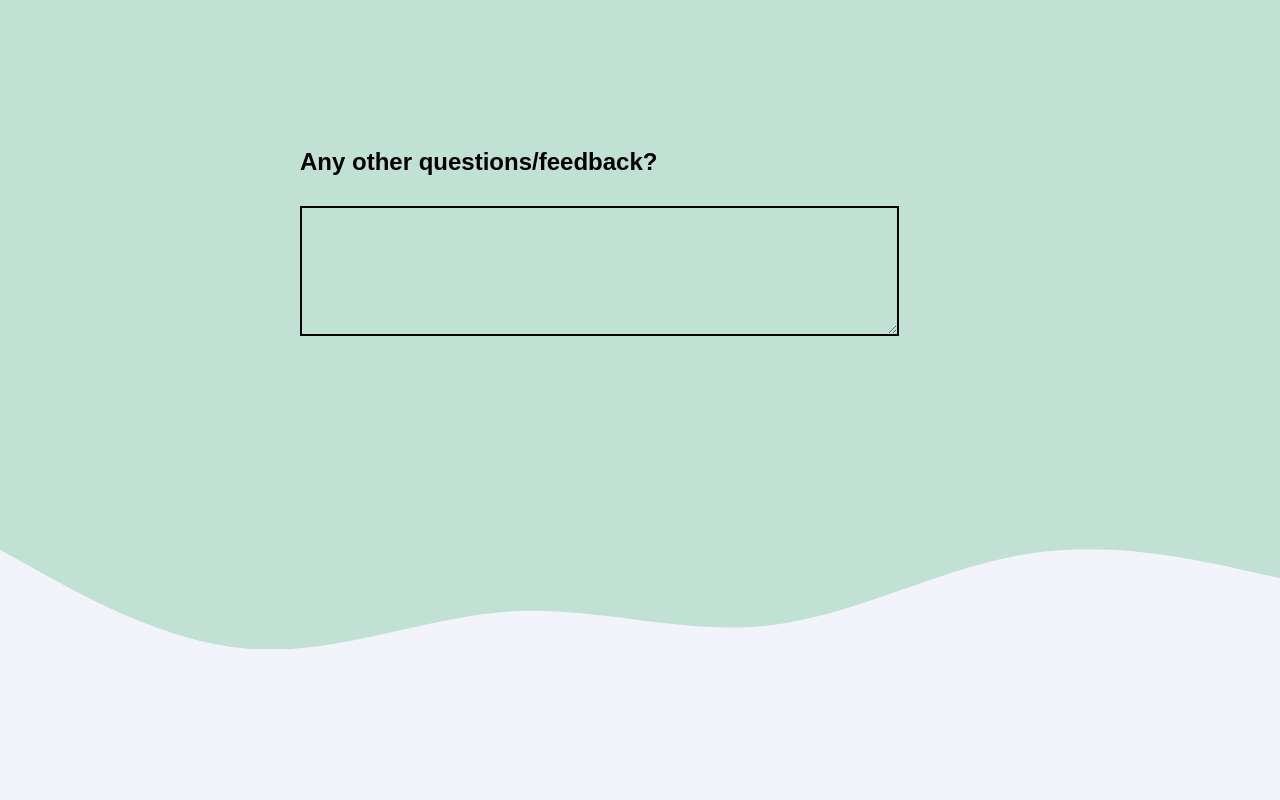
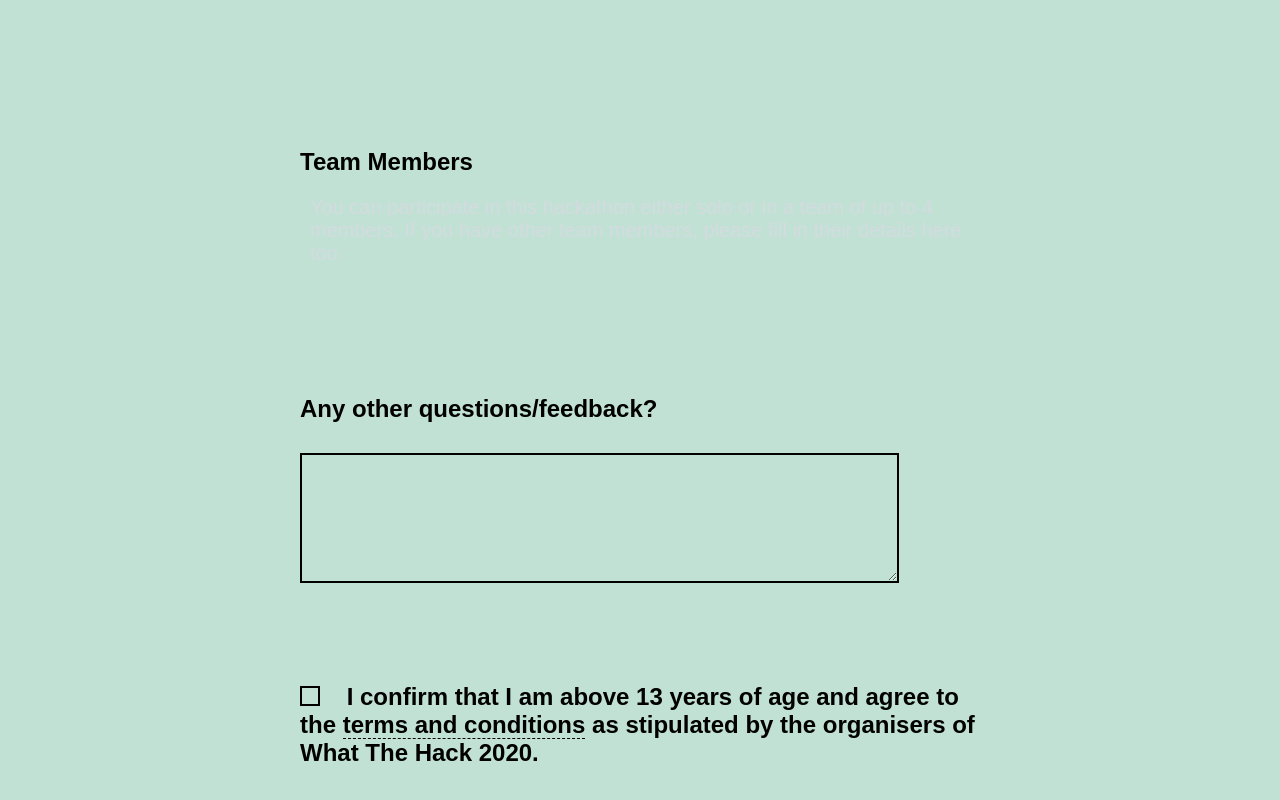
Before and after one commit to wthdevelopers/website-2021, a Vue app: page /#/registration in a window 1280 px wide. Shown: the part 1998-2798 px from the top of the page. Built offline with nearby package versions, Linux system fonts and the light colour scheme; a web font is replaced by a local one.

Commit message:
added checkbox control, better error styles and email validation

```diff
--- a/src/components/registration/RegistrationForm.vue
+++ b/src/components/registration/RegistrationForm.vue
@@ -10,6 +10,7 @@
           placeholder="Your beautiful name here :)"
           v-model="originalName.value"
           @blur="validateFilled(originalName)"
+          :style="originalName.error ? 'border-bottom: 2px solid transparent; outline: 2px solid #cc6675;' : null"
         >
         <p class="error-info">{{originalName.error}}</p>
       </div>
@@ -27,9 +28,11 @@
           id="original-dob"
           v-model="originalDob.value"
           @blur="() => {
-              validateFilled(originalDob);
-              validateAge(originalDob);
+              if (!validateFilled(originalDob)) {
+                  validateAge(originalDob);
+              }
           }"
+          :style="originalDob.error ? 'border-bottom: 2px solid transparent; outline: 2px solid #cc6675;' : null"
         >
         <p class="error-info">{{originalDob.error}}</p>
       </div>
@@ -41,7 +44,12 @@
           id="original-email"
           placeholder="No spam from us, promise!"
           v-model="originalEmail.value"
-          @blur="validateFilled(originalEmail)"
+          @blur="() => {
+              if (!validateFilled(originalEmail)) {
+                  validateEmail(originalEmail);
+              }
+          }"
+          :style="originalEmail.error ? 'border-bottom: 2px solid transparent; outline: 2px solid #cc6675;' : null"
         >
         <p class="error-info">{{originalEmail.error}}</p>
       </div>
@@ -54,6 +62,7 @@
           placeholder="Where are you from?"
           v-model="originalOrg.value"
           @blur="validateFilled(originalOrg)"
+          :style="originalOrg.error ? 'border-bottom: 2px solid transparent; outline: 2px solid #cc6675;' : null"
         >
         <p class="error-info">{{originalOrg.error}}</p>
       </div>
@@ -75,12 +84,30 @@
           placeholder="Get creative here!"
           v-model="teamName.value"
           @blur="validateFilled(teamName)"
+          :style="teamName.error ? 'border-bottom: 2px solid transparent; outline: 2px solid #cc6675;' : null"
         >
         <p class="error-info">{{teamName.error}}</p>
+      </div>
+      <div class="content-block" style="padding-bottom: 30px;">
+        <label for="team-name">Team Members</label>
+        <p class="additional-info">
+          You can participate in this hackathon either solo or in a
+          team of up to 4 members. If you have other team members,
+          please fill in their details here too.
+        </p>
       </div>
       <div class="content-block">
         <label for="feedback">Any other questions/feedback?</label>
         <textarea/>
+      </div>
+      <div class="content-block">
+        <input type="checkbox" name="confirm" id="confirm">
+        <label for="confirm">
+          I confirm that I am above 13 years of age and agree to the
+          <span
+            id="terms-button"
+          >terms and conditions</span> as stipulated by the organisers of What The Hack 2020.
+        </label>
       </div>
     </form>
     <svg viewBox="0 0 1440 240.41" xmlns="http://www.w3.org/2000/svg">
@@ -109,6 +136,14 @@ export default {
     };
   },
   methods: {
+    validateFilled(subj) {
+      let validationConclusion = "";
+      if (!subj.value) {
+        validationConclusion = "This field is required!";
+      }
+      subj.error = validationConclusion;
+      return validationConclusion;
+    },
     validateAge(subj) {
       let dob = subj.value;
       let validationConclusion = "";
@@ -131,10 +166,19 @@ export default {
       }
       subj.error = validationConclusion;
     },
-    validateFilled(subj) {
+    validateEmail(subj) {
+      const email = subj.value;
+      const [emailBeforeAt, emailAfterAt] = email.split("@");
       let validationConclusion = "";
-      if (!subj.value) {
-        validationConclusion = "This field is required!";
+      const emailRegex = /^[-!#$%&'*+\/0-9=?A-Z^_a-z{|}~](\.?[-!#$%&'*+\/0-9=?A-Z^_a-z`{|}~])*@[a-zA-Z0-9](-*\.?[a-zA-Z0-9])*\.[a-zA-Z](-?[a-zA-Z0-9])+$/;
+      if (email.length > 254) {
+        validationConclusion = "This email address is not valid!";
+      } else if (!emailRegex.test(email)) {
+        validationConclusion = "This email address is not valid!";
+      } else if (emailBeforeAt.length > 64) {
+        validationConclusion = "This email address is not valid!";
+      } else if (emailAfterAt.split(".").some(segment => segment.length > 63)) {
+        validationConclusion = "This email address is not valid!";
       }
       subj.error = validationConclusion;
     }
@@ -183,7 +227,8 @@ label {
   height: 10px;
 }
 
-input {
+input[type="text"],
+input[type="date"] {
   display: block;
   margin-top: 40px;
   background-color: transparent;
@@ -195,6 +240,11 @@ input {
   font-weight: 900;
   color: var(--color-regular-text);
   padding: 0 10px;
+}
+
+.content-block {
+  position: relative;
+  /* border: 1px solid yellow; */
 }
 
 .content-block + .content-block {
@@ -228,4 +278,40 @@ textarea {
   color: var(--color-regular-text);
   padding: 15px 30px;
 }
+
+input[type="checkbox"] {
+  margin-right: 20px;
+  appearance: none;
+  border: 2px solid var(--color-regular-text);
+  width: 20px;
+  height: 20px;
+  cursor: pointer;
+  transform: translateY(1px);
+}
+
+input[type="checkbox"]:checked {
+  background-color: var(--color-accent);
+  border: 2px solid var(--color-accent);
+}
+
+input[type="checkbox"] + label {
+  cursor: pointer;
+}
+
+input[type="checkbox"]:checked + label:after {
+  content: "";
+  position: absolute;
+  left: 4.5px;
+  top: 16px;
+  background: white;
+  width: 2px;
+  height: 2px;
+  box-shadow: 2px 0 0 white, 4px 0 0 white, 4px -2px 0 white, 4px -4px 0 white,
+    4px -6px 0 white, 4px -8px 0 white;
+  transform: rotate(45deg);
+}
+
+#terms-button {
+  border-bottom: 1.5px dashed var(--color-regular-text);
+}
 </style>
```
